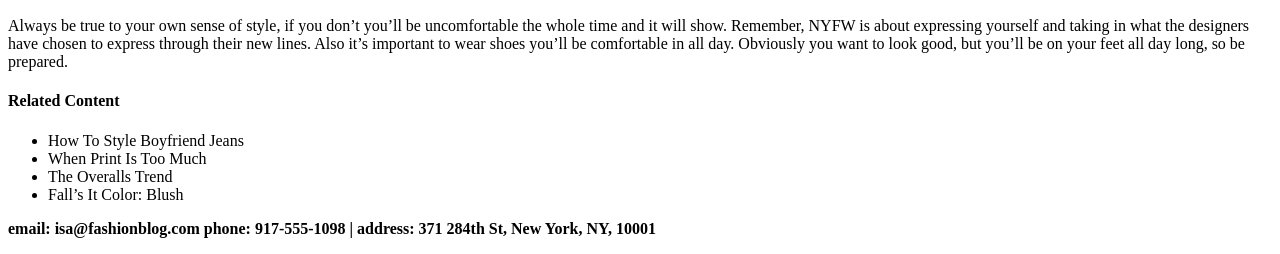
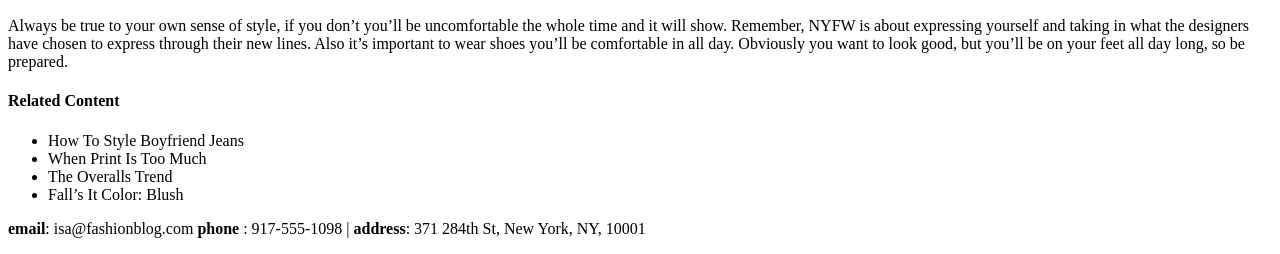
Before and after one commit to Kofiafornorpe/fashion_blog, a plain HTML site: page index.html in a window 1280 px wide. Shown: the part 1599-1853 px from the top of the page. Drawn offline with Linux system fonts and the light colour scheme.

Commit message:
added new string tags

```diff
--- a/index.html
+++ b/index.html
@@ -23,7 +23,7 @@
       <li>Fall’s It Color: Blush</li>
     </ul>
     <div id=contact>
-      <p><strong>email: isa@fashionblog.com phone: 917-555-1098 | address: 371 284th St, New York, NY, 10001</strong></p>
+      <p><strong>email</strong>: isa@fashionblog.com <strong>phone</strong> : 917-555-1098 | <strong>address</strong>: 371 284th St, New York, NY, 10001</p>
     </div>
   </body>
 </html>
```
